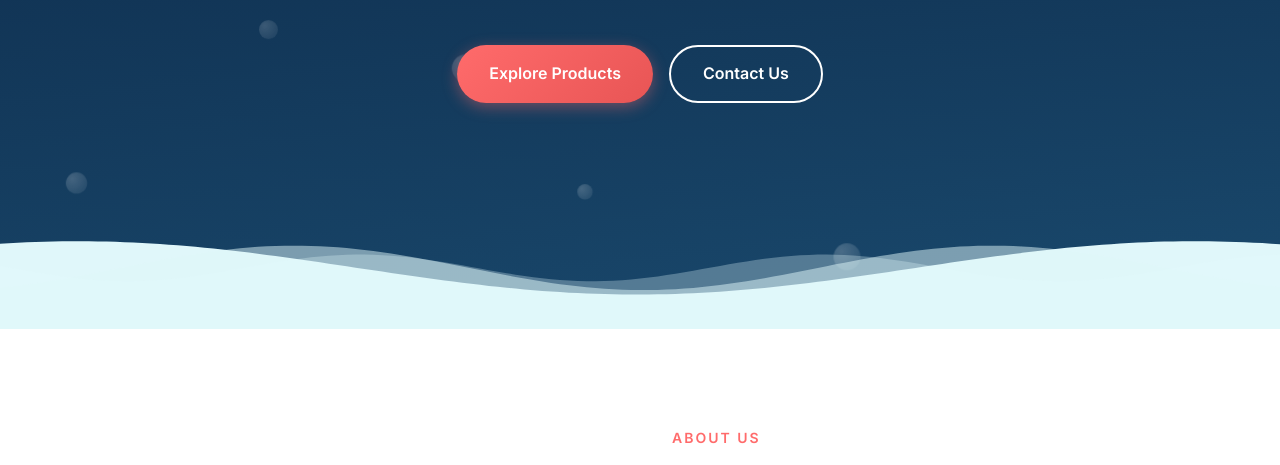
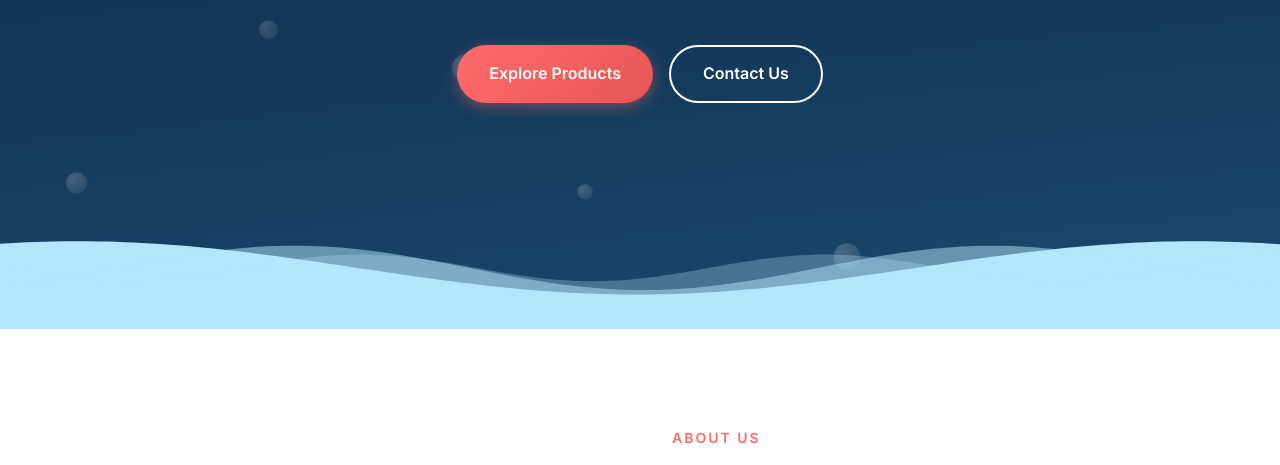
Before and after one commit to Nuharian/Prawnique, a website: page public/index.html in a window 1280 px wide. Shown: the part 471-936 px from the top of the page. Drawn offline with nearby package versions, Linux system fonts and the light colour scheme; no server answers.

Commit message:
style: Darken wave color to #b3e5fc for better visibility

```diff
--- a/public/css/style.css
+++ b/public/css/style.css
@@ -10,7 +10,7 @@
   --ocean-light: #2d6a8f;
   --seafoam: #88d8b0;
   --seafoam-light: #b8f0d4;
-  --sky-mist: #e0f7fa;
+  --sky-mist: #b3e5fc;
 
   /* Accent Colors */
   --coral: #ff6b6b;
--- a/public/index.html
+++ b/public/index.html
@@ -114,13 +114,13 @@
         style="display: none;">
         <defs>
           <linearGradient id="waveGradient" x1="0%" y1="0%" x2="0%" y2="100%">
-            <stop offset="0%" style="stop-color:#e0f7fa;stop-opacity:1" />
-            <stop offset="100%" style="stop-color:#e0f7fa;stop-opacity:1" />
+            <stop offset="0%" style="stop-color:#b3e5fc;stop-opacity:1" />
+            <stop offset="100%" style="stop-color:#b3e5fc;stop-opacity:1" />
           </linearGradient>
         </defs>
-        <path id="wavePath1" fill="#e0f7fa" fill-opacity="1"></path>
-        <path id="wavePath2" fill="#e0f7fa" fill-opacity="0.5"></path>
-        <path id="wavePath3" fill="#e0f7fa" fill-opacity="0.3"></path>
+        <path id="wavePath1" fill="#b3e5fc" fill-opacity="1"></path>
+        <path id="wavePath2" fill="#b3e5fc" fill-opacity="0.5"></path>
+        <path id="wavePath3" fill="#b3e5fc" fill-opacity="0.3"></path>
       </svg>
     </div>
   </section>
```
